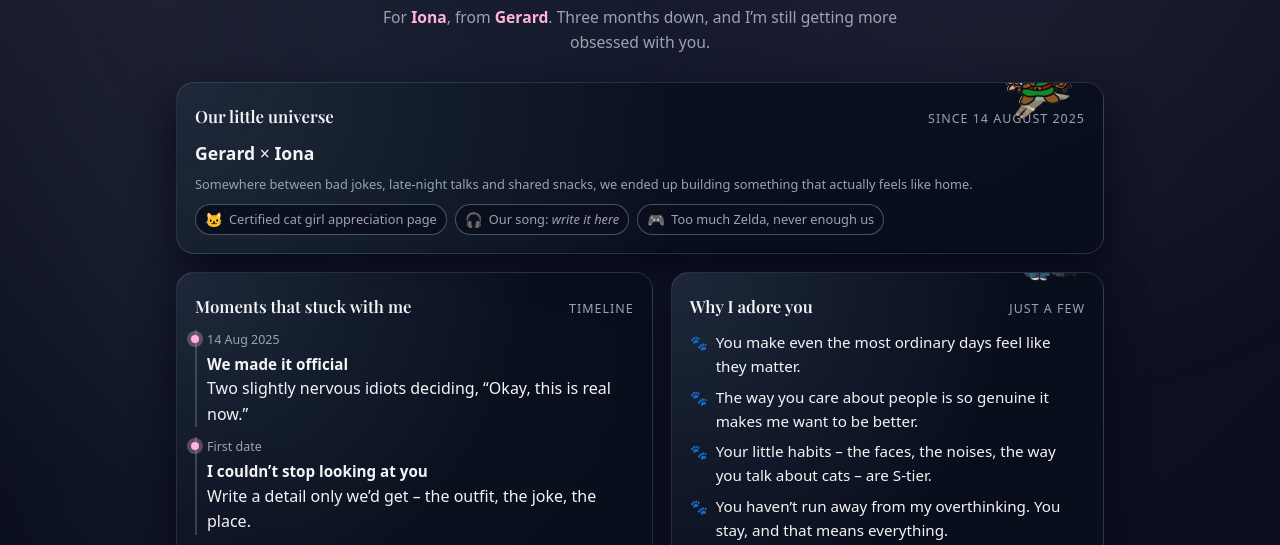
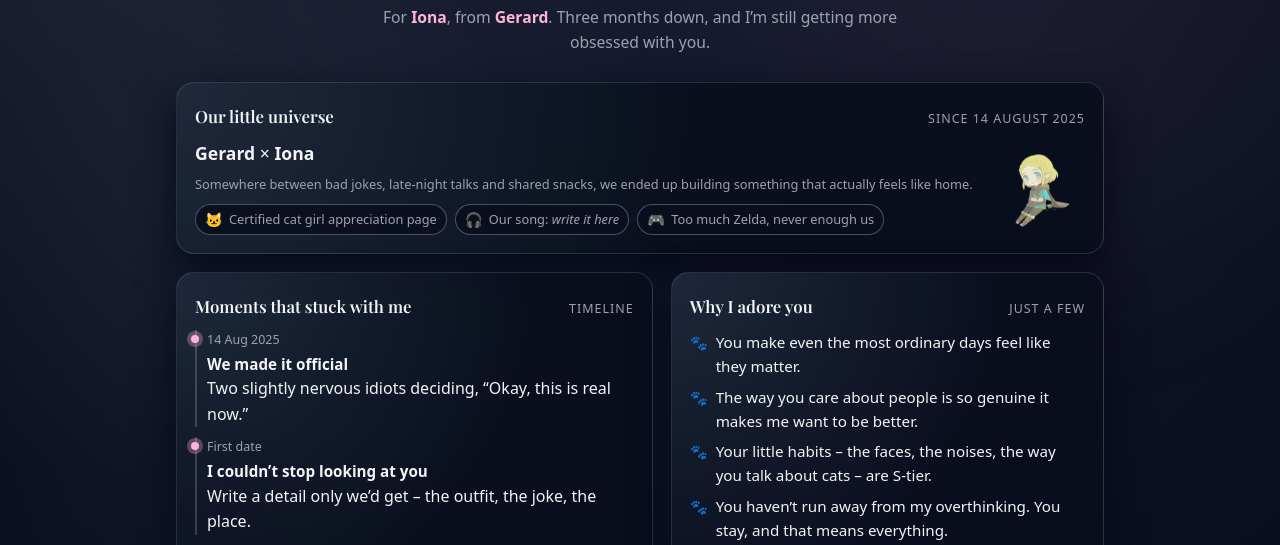
Before and after one commit to 73Lance/i-love-iona, a plain HTML site: page index.html in a window 1280 px wide. Shown: the part 204-749 px from the top of the page. Drawn offline with nearby package versions, Linux system fonts and the light colour scheme.

Commit message:
Update chibi character positions in index.html
Adjusted the positioning of various chibi characters in the layout.

```diff
--- a/index.html
+++ b/index.html
@@ -416,13 +416,13 @@
     /* HERO: one chibi on each top corner, outside the text area */
 
     .chibi--iona-hero {
-      top: -38px;
+      top: 70px;
       right: 24px;
       animation: floatSoft 4s ease-in-out infinite;
     }
 
     .chibi--gerard-hero {
-      top: -60px;
+      top: -160px;
       right: 24px;
       animation: floatSoft 4.6s ease-in-out infinite;
     }
@@ -443,7 +443,7 @@
     /* REASONS: Misa on top-right, mostly outside the card */
 
     .chibi--misa {
-      top: -70px;
+      top: -100px;
       right: 18px;
       transform-origin: bottom center;
       animation: hangSwing 3.6s ease-in-out infinite;
@@ -456,7 +456,7 @@
     /* GALLERY: cat on bottom-left corner */
 
     .chibi--cat-gallery {
-      bottom: -31px;
+      bottom: 0px;
       left: 18px;
       animation: floatSoft 5s ease-in-out infinite;
     }
@@ -468,7 +468,7 @@
     /* LETTER: small cat hanging exactly above the centre */
 
     .chibi--cat-letter {
-      top: -57px;
+      top: -80px;
       left: 50%;
       transform: translateX(-50%);
       animation: hangSwing 3.5s ease-in-out infinite;
```
